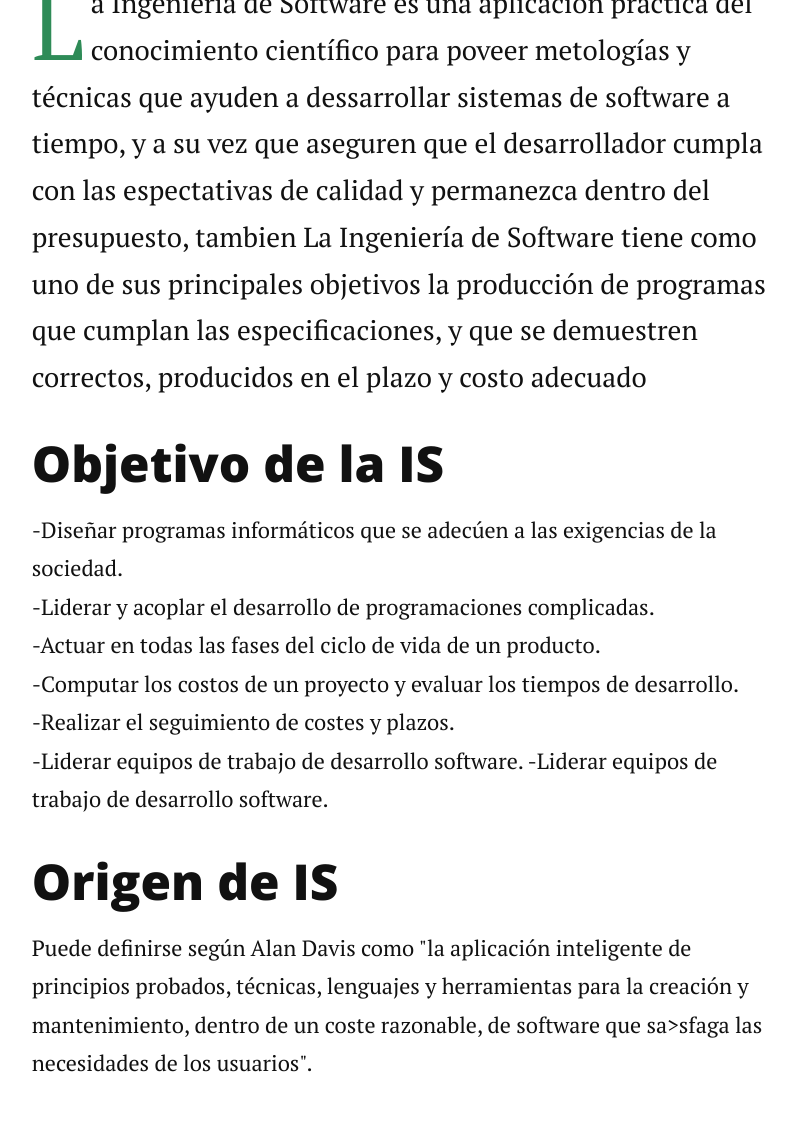
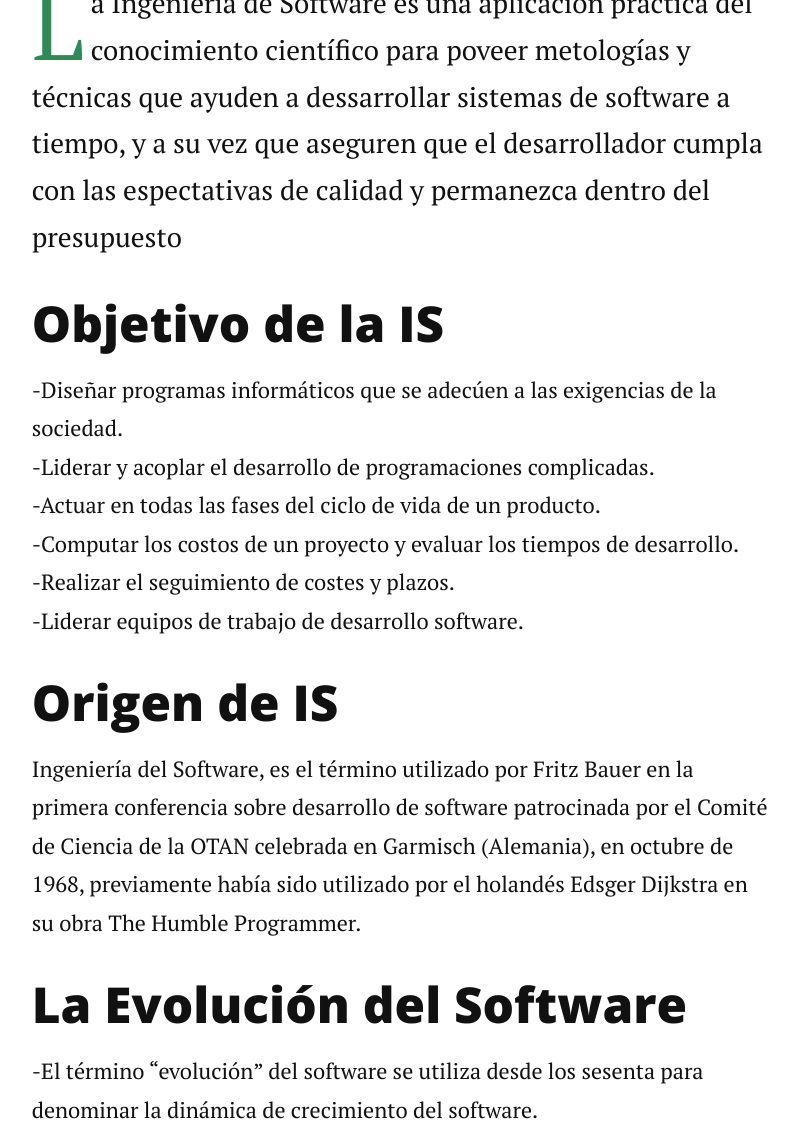
Before and after one commit to BlogdeLenguaje/BlogdeLenguaje.github.io, a Jekyll site: the page built from _posts/2014-12-14-Unidad-1.markdown, in a window 1280 px wide and 1400 px high, scrolled down 813 px. Shown: the part 276-1400 px from the top of the window, without its empty margins (237-1035 px from the left). Built offline with Jekyll 4.4.1, drawn with Linux system fonts in a browser that asks for light colours; nearby versions of some CDN libraries; some of the changed text lies outside the part shown.

Commit message:
Update and rename 2014-12-14-Unidad-Numero1.markdown to 2014-12-14-Unidad-1.markdown

```diff
--- a/_posts/2014-12-14-Unidad-Numero1.markdown
+++ b/_posts/2014-12-14-Unidad-1.markdown
@@ -1,45 +1,30 @@
 ---
 layout: post
 title:  "Unidad Numero 1: INTRODUCCIÓN DE LA INGENIERÍA DE SOFTWARE"
-date:   2019-12-19
-description: La Ingeniería del Software es el establecimiento y uso de principios robustos de la ingeniería a fin de obtener económicamente software que sea fiable y que funcione eficientemente sobre maquinas reales.
+date:   2019-12-17
+description: La Ingenieria de Software es una aplicación práctica del conocimiento científico para poveer metologías y técnicas que ayuden a dessarrollar sistemas de software a tiempo, y a su vez que aseguren que el desarrollador cumpla con las espectativas de calidad y permanezca dentro del presupuesto.
 image:
 ---
-<center><img src="https://soloindustriales.com/wp-content/uploads/2019/03/software-programas-ingenieria-industrial.jpg"></center>
-
-<p class="intro"><span class="dropcap">L</span>a Ingenieria de Software es una aplicación práctica del conocimiento científico para poveer metologías y técnicas que ayuden a dessarrollar sistemas de software a tiempo, y a su vez que aseguren que el desarrollador cumpla con las espectativas de calidad y permanezca dentro del presupuesto, tambien La Ingeniería de Software tiene como uno de sus
-principales objetivos la producción de programas que cumplan
-las especificaciones, y que se demuestren correctos, producidos
-en el plazo y costo adecuado </p>
+ <center><img src="https://leonides1993.files.wordpress.com/2014/05/jhkc3b1.jpg"></center>
+<p class="intro"><span class="dropcap">L</span>a Ingenieria de Software es una aplicación práctica del conocimiento científico para poveer metologías y técnicas que ayuden a dessarrollar sistemas de software a tiempo, y a su vez que aseguren que el desarrollador cumpla con las espectativas de calidad y permanezca dentro del presupuesto</p>
 
 <h2>Objetivo de la IS</h2>
-
-<p>-Diseñar programas informáticos que se adecúen a las exigencias de la sociedad.<br>-Liderar y acoplar el desarrollo de programaciones complicadas.<br>
+  <p>-Diseñar programas informáticos que se adecúen a las exigencias de la sociedad.<br>-Liderar y acoplar el desarrollo de programaciones complicadas.<br>
     -Actuar en todas las fases del ciclo de vida de un producto.<br>-Computar los costos de un proyecto y evaluar los tiempos de desarrollo.<br>
-    -Realizar el seguimiento de costes y plazos.<br>-Liderar equipos de trabajo de desarrollo software.
-    -Liderar equipos de trabajo de desarrollo software.<br></p>
+    -Realizar el seguimiento de costes y plazos.<br>-Liderar equipos de trabajo de desarrollo software.<br></p>
   <h2>Origen de IS</h2>
-  <p>Puede definirse según Alan Davis como "la aplicación inteligente de
-principios probados, técnicas, lenguajes y herramientas para la
-creación y mantenimiento, dentro de un coste razonable, de software
-que sa>sfaga las necesidades de los usuarios".</p>
-
+  <p>Ingeniería del Software, es el término utilizado por Fritz Bauer en la primera conferencia sobre desarrollo de software patrocinada por el Comité de Ciencia de la
+  OTAN celebrada en Garmisch (Alemania), en octubre de 1968, previamente había sido utilizado por el holandés Edsger Dijkstra en su obra The Humble Programmer.</p>
   <h2>La Evolución del Software</h2>
   <p>-El término “evolución” del software se utiliza desde los sesenta para denominar la dinámica de crecimiento del software.<br>
-  -Una definición atribuida a Lehman y Ramil dice que la evolución del software es “todas las actividades de programación que se orientan a generar una nueva versión de un software a partir de una versión anterior operativa.
--La guía SWEBOK considera que la causa del mantenimiento
-está tanto en la necesidad de “cambios” como de “evolución”
-en el so-ware.</p>
+  -Una definición atribuida a Lehman y Ramil dice que la evolución del software es “todas las actividades de programación que se orientan a generar una nueva versión de un software a partir de una versión anterior operativa. </p>
   <h2>La Crisis del Software</h2>
-  <b>¿Cómo se define crisis?</b>
+  <center><img src="http://histinf.blogs.upv.es/files/2010/12/crisis.png"></center>
   <p>-La palabra crisis se define en el diccionario como "un punto decisivo en el curso de algo; momento, etapa, o evento decisivo o crucial". Sin embargo para el software no ha habido ningún punto crucial, sólo una lenta evolución.<br>
   -La crisis en la industria del software permanece durante muchos años, lo cual parece una contradicción para el término. Lo que si se podría decir es que hay un problema crónico en el desarrollo de software.</p>
   <h2>¿Por qué se crea la IS?</h2>
   <p>La ingeniería de software se crea debido a las siguientes características:<br>
   -El producto debe ser confiable y realizar sólo las tareas especificadas en los requerimientos.<br>
-   -El producto de software debe ser utilizable, es decir, el aprendizaje de su
-uso debe ser los suficientemente sencillo por parte de personas no
-especialistas.<br>
   -El producto debe ser robusto. Esto quiere decir que el software se comporta de manera razonable, incluso en circunstancias no anticipadas desde el principio.<br>
   -El producto de software debe ser lo más reutilizable posible, de manera tal que pueda ser incorporado en otro producto de software si se requiere.<br>
   -El producto de software debe ser eficiente en el uso de los recursos del sistema.</p>
@@ -49,7 +34,7 @@ especialistas.<br>
 -Experimentación<br>
 -Desarrollo dirigido por modelos<br>
 -Líneas de productos software</p>
-<center><h2>Procesos de Ingeniería de Software</h2></center>
+<center><h2>Procesos de Ingeniería de información</h2></center>
 <h2>Factores de calidad del Software</h2>
 <p><b>Concepto de Calidad:</b> Conjunto de propiedades y de características de un producto o servicio, que le confieren aptitud para satisfacer una necesidad explícita o implícita (ISO 8402).<br>
 <b>Calidad del Software:</b> Es el grado con el que un sistema, componente o proceso cumple los requerimientos especificados y las necesidades o expectativas del cliente o usuario.</p>
@@ -60,7 +45,6 @@ especialistas.<br>
 <b>4.-Métricas de costo: </b> se centra en el costo total del sistema informático.<br>
 <b>5.-Métricas orientadas al tamaño: </b> Esta nos permite conocer el tiempo en el que se terminará el software y cuántas personas se necesitan para su desarrollo, aquí medimos las variables con las que desarrollamos el software.<br>
 <b>6.-Métricas orientadas a la función o puntos de función: </b>Son medidas indirectas del software y del proceso por el cual se desarrolla. En lugar de calcular las líneas de código (LDC), las métricas de función se centran en la funcionalidad o utilidad del programa. Los puntos de función nos indican la medida de la productividad.</p>
-<center><img src="https://i.ibb.co/RTPPw1c/u1.png"></center>
   <h2>Problemas en el desarrollo de Software</h2>
   <p><b>¿Qué es un proyecto software?</b><br>
 Un proyecto software es un esfuerzo temporal que se lleva a cabo para crear un producto software, servicio TI o resultado único.<br>
@@ -72,6 +56,7 @@ Según la definición del IEEE, "software es la suma total de los programas de
 <h2>Ingeniería del Software</h2>
 <p>La Ingeniería del Software es la rama de la ingeniería que crea y mantiene las aplicaciones de software usando tecnologías y prácticas de las ciencias de la computación, manejo de proyectos, ingeniería, el ámbito de la aplicación, y otros campos.</p>
 <h2>Código Ética (ACM/IEEE)</h2>
+<center><img src="https://d3cdtxx03omvla.cloudfront.net/22295585_1518654652784.jpg"></center>
  <p><b>Principios del código</b><br>
 -Público<br>
 -Cliente y Empleador<br>
@@ -101,68 +86,9 @@ Un sistema de información realiza cuatro actividades básicas:<br>
 -Materiales<br>
 -Tecnológicos<br>
 Otro autor desconocido (s/a, 2008b) plantea que un sistema de información está compuesto por 6 elementos y son: <br>
- <center><img src="https://i.ibb.co/4MHMy8R/Imagen1.png"></center>
- <p>-Base de Datos <br>
- -Transacciones<br>
- -Informes<br>
- -Procesos<br>
- -Usuario<br>
- -Procedimientos Administrativos</p>
-  <h2>Proceso del Software</h2>
-  <p>-Comprensión<br>
-  -Visibilidad<br>
-  -Soporte<br>
-  -Aceptación<br>
-  -Confianza<br>
-
- <h2>Proceso del Software</h2>
- <h2>Diseño:</h2>
- <p>Ya sabemos qué hacer, ahora tenemos que determinar
- cómo debemos hacerlo; definimos en detalle entidades y relaciones de las
- bases de datos, seleccionamos el lenguaje que vamos a utilizar,
- el Sistema Gestor de Bases de Datos, etc.).</p>
-
- <h2>Ámbito general del ciclo de vida del SW</h2>
- <h2>Implementación:</h2>
- <p>Empezamos a codificar algoritmos y
- estructuras de datos, de- finidos en las etapas anteriores, en el
- correspondiente lenguaje de programación o para un
- determinado sistema gestor de bases de datos. En muchos
- proyectos se pasa directamente a esta etapa; son proyectos
- muy arriesgados que adoptan un modelo de ciclo de vida de
- code & fix (codificar y corregir) donde se eliminan las etapas de
- especificaciones, análisis y diseño con la consiguiente pérdida
- de control sobre la ges7ón del proyecto.</p>
-
-<h2>Ámbito general del ciclo de vida del SW</h2>
-<h2>Debugging:</h2>
-<p>El objetivo de esta etapa es garantizar que nuestro
-programa no contiene errores de diseño o codificación. En esta
-etapa no deseamos saber si nuestro programa realiza lo que
-solicitó el usuario, esa tarea le corresponde a la etapa de
-implementación. En ésta deseamos encontrar la mayor cantidad
-de errores. Todas los programas contienen errores: encontrarlos
-es cuestión de tiempo. Lo ideal es encontrar la mayoría, si no
-todos, en esta etapa. También se pueden agregar testeos de
-performance.</p>
-
-<h2>Ámbito general del ciclo de vida del SW</h2>
-<h2>Validación:</h2>
-<p>Esta etapa tiene como objetivo la verificación de
-que el sistema desarrollado cumple con los requerimientos
-expresados inicialmente por el cliente y que han dado lugar al
-presente proyecto. En muchos proyectos las etapas de
-validación y debugging se realizan en paralelo por la estrecha
-relación que llevan. Sin embargo, tenemos que evitar la
-confusión: podemos realizarlos en paralelo, pero no como una
-única etapa.</p>
-
-<h2>Ámbito general del ciclo de vida del SW</h2>
-<h2>Evolución:</h2>
-<p>En la mayoría de los proyectos se considera esta
-etapa como Mantenimiento y evolución, y se le asigna, no sólo
-el agregado de nuevas funcionalidades (evolución); sino la
-corrección de errores que surgen (mantenimiento). En la
-práctica esta denominación no es del todo errónea, ya que es
-posible que aun luego de una etapa de debugging y validación
-exhaustiva, se filtren errores.</p>
+-Base de Datos <br>
+-Transacciones<br>
+-Informes<br>
+-Procesos<br>
+-Usuario<br>
+-Procedimientos Administrativos</p>
```
